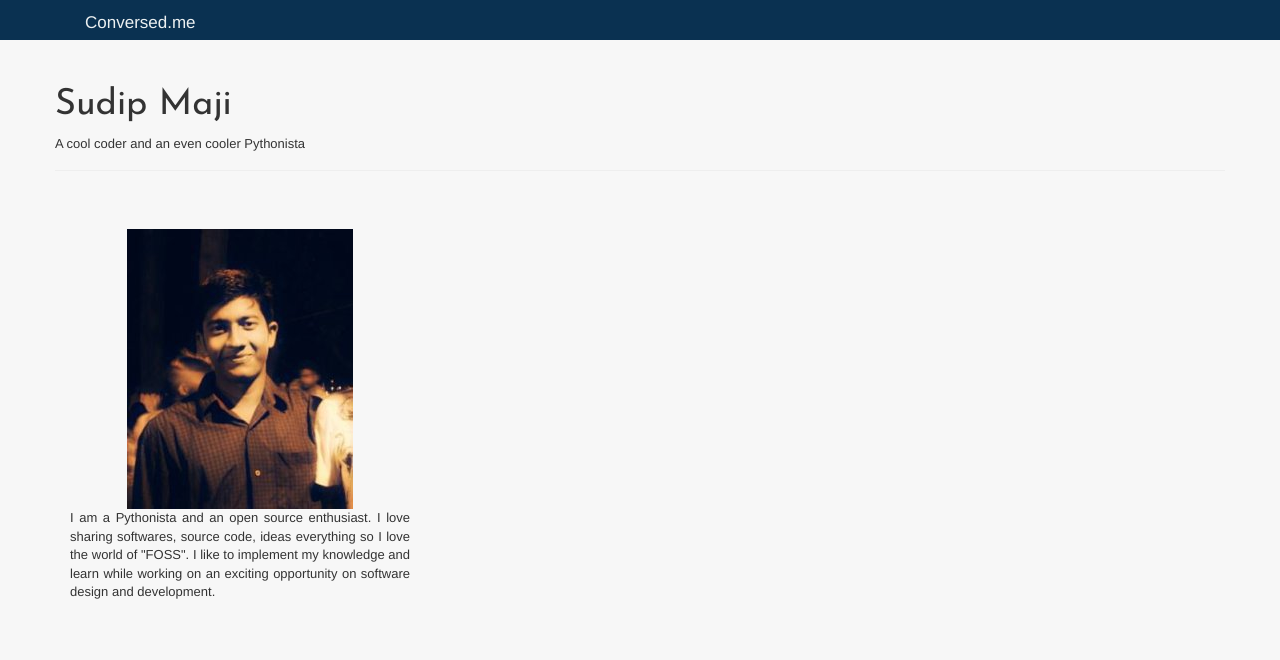
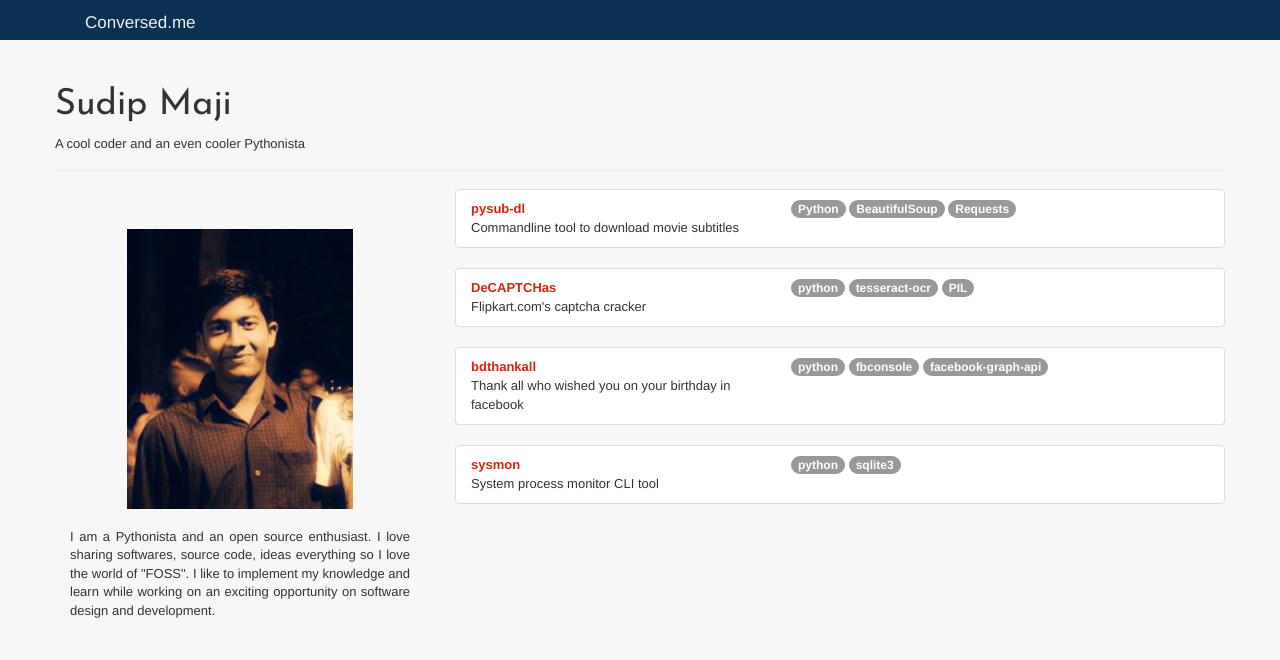
Before and after one commit to iamsudip/aboutme, a Flask app: page /iamsudip/ in a window 1280 px wide. Shown: the top 660 px of the page. Run offline with Flask 2, Linux system fonts and the light colour scheme; data comes from the database, SQL or seed files in the repository; some libraries are stand-ins or nearby versions.

Commit message:
Added markup to view user projects

```diff
--- a/aboutme/main.py
+++ b/aboutme/main.py
@@ -258,7 +258,7 @@ def dbinit():
         description=u'Flipkart.com\'s captcha cracker',
         tags=u'python, tesseract-ocr, PIL'))
     temp_user.portfolio.append(Portfolio(title=u'bdthankall',
-        description=u'THank all who wished you on your birthday in facebook',
+        description=u'Thank all who wished you on your birthday in facebook',
         tags=u'python, fbconsole, facebook-graph-api'))
     temp_user.portfolio.append(Portfolio(title=u'sysmon',
         description=u'System process monitor CLI tool',
--- a/aboutme/templates/aboutme.html
+++ b/aboutme/templates/aboutme.html
@@ -13,7 +13,7 @@
     <div class="col-sm-4">
         <div class="starter-template">
           <img src="{{user.avatar}}">
-          <div align="justify">{{ user.bio }}</div>
+          <div align="justify"><br>{{ user.bio }}</div>
         </div>
     </div> <!-- /.col-sm-4-->
 
@@ -26,8 +26,31 @@
             <span class="glyphicon glyphicon-search"></span>
         </button>
     </form>  end search field-->
-
-    <!-- right column
+    <div class="col-sm-8">
+        <div class="container">
+        {% for project in user.portfolio %}
+            <ul class="list-group">
+                <li class="list-group-item">
+                    <div class="container">
+                        <div class="row">
+                            <div class="col-sm-5">
+                                <a href="#"><strong>{{ project.title }}</strong></a>
+                                <br>
+                                {{ project.description }}
+                            </div>
+                            <div class="col-sm-7">
+                                {% for tag in project.tags.split(',') %}
+                                    <span class="badge badge-important">{{ tag }}</span>
+                                {% endfor %}
+                            </div>
+                        </div>
+                    </div>
+                </li>
+            </ul>
+        {% endfor %}
+        </div>
+    </div>
+    <!--
     <div class="col-sm-8">
         <ul class="list-group">
             <li class="list-group-item">Distributed POS application<span class="badge badge-important">python</span><span class="badge badge-success">flask</span><span class="badge badge-success">sqlalchemy</span><span class="badge badge-success">postgresql</span><span class="badge badge-success">openshift</span></li>
```
